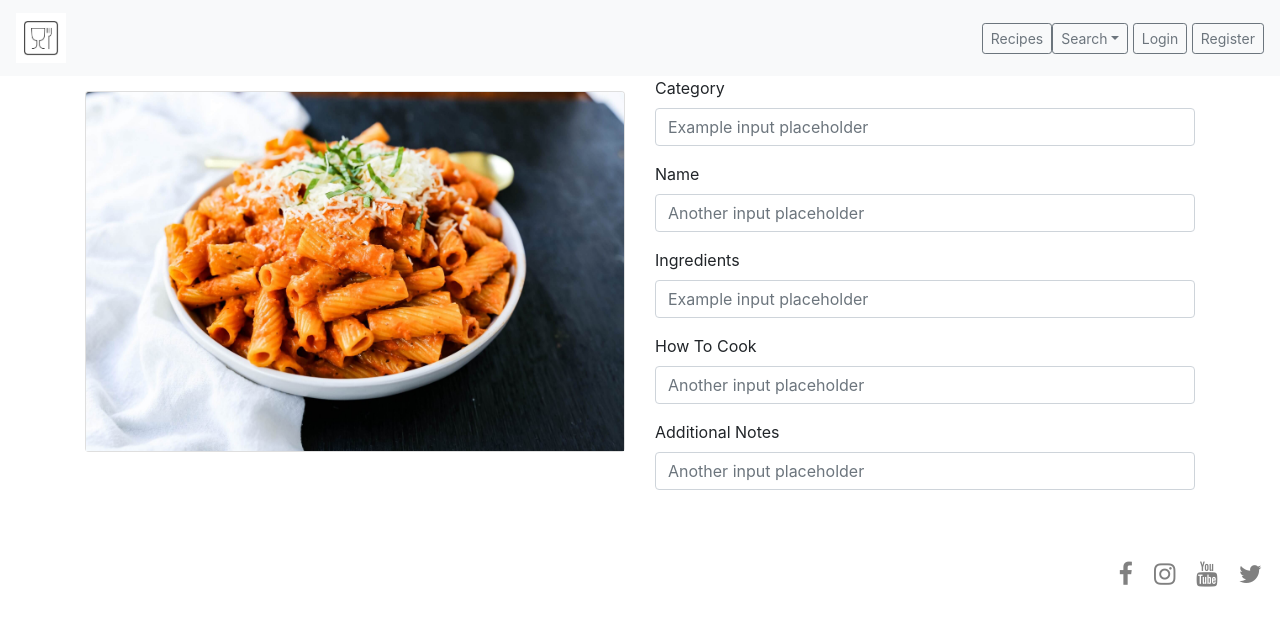
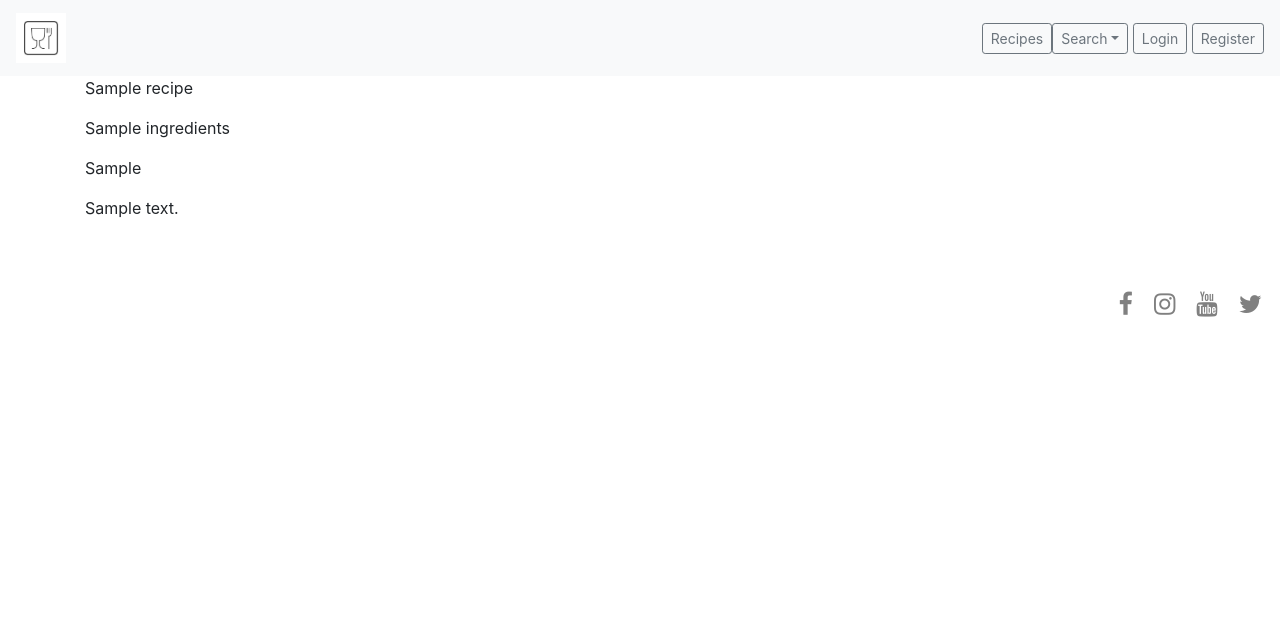
Before and after one commit to LiamD88/cooking-for-you, a Flask app: template templates/pasta-ingredients.html in a window 1280 px wide. Shown: the top 626 px of the page. Run offline with Flask 2, Linux system fonts and the light colour scheme; the template is opened without the code that fills it: most values are stand-ins (such as "Sample title", 1, 10 or a date in 2020); some libraries are stand-ins or nearby versions.

Commit message:
I have added the same code used on my meat-ingredients.html page to allow me to check that the individual recipe is displaying, this will be updated later with more styling

```diff
--- a/templates/pasta-ingredients.html
+++ b/templates/pasta-ingredients.html
@@ -1,50 +1,20 @@
-{% extends 'base.html' %}
-<!--This allows me to extend the base.html to this page-->
-
-{% block content %}
-<!-- this is the block content that will go between the the same jinja block I have on my base.html and display what I have below-->
+{% extends 'base.html' %} <!--This allows me to extend the base.html to this page-->
 
 
-<div class="container">
-    <div class="row">
-        <div class="col-md-6 home-images">
-            <div class="card">
-                <img src="{{ url_for('static', filename='images/pasta-link.jpg')}}" class="card-img-top" alt="...">
-            </div>
-        </div>
+{% block content %} <!-- this is the block content that will go between the the same jinja block I have on my base.html and display what I have below-->
 
 
-        <div class="col-md-6">
-            <form>
-                <div class="form-group">
-                    <label for="formGroupExampleInput">Category</label>
-                    <input type="text" class="form-control" id="formGroupExampleInput"
-                        placeholder="Example input placeholder">
-                </div>
-                <div class="form-group">
-                    <label for="formGroupExampleInput2">Name</label>
-                    <input type="text" class="form-control" id="formGroupExampleInput2"
-                        placeholder="Another input placeholder">
-                </div>
-                <div class="form-group">
-                    <label for="formGroupExampleInput">Ingredients</label>
-                    <input type="text" class="form-control" id="formGroupExampleInput"
-                        placeholder="Example input placeholder">
-                </div>
-                <div class="form-group">
-                    <label for="formGroupExampleInput2">How To Cook</label>
-                    <input type="text" class="form-control" id="formGroupExampleInput2"
-                        placeholder="Another input placeholder">
-                </div>
-                <div class="form-group">
-                    <label for="formGroupExampleInput2">Additional Notes</label>
-                    <input type="text" class="form-control" id="formGroupExampleInput2"
-                        placeholder="Another input placeholder">
-                </div>
-            </form>
-        </div>
-    </div>
-</div>
+
+  <div class="container">
+      <div class="row">
+          <div class="col-12">
+            <p>{{ recipes.name }}</p>
+            <p>{{ recipes.ingredients }}</p>
+            <p>{{ recipes.how_to_cook }}</p>
+            <p>{{ recipes.additional_notes }}</p>
+          </div>
+      </div>
+  </div>
 
 
 {% endblock %}
```
Also changed, not shown: templates/poultry-ingredients.html (+11 -39 lines), templates/vegetarian-ingredients.html (+10 -33 lines).
